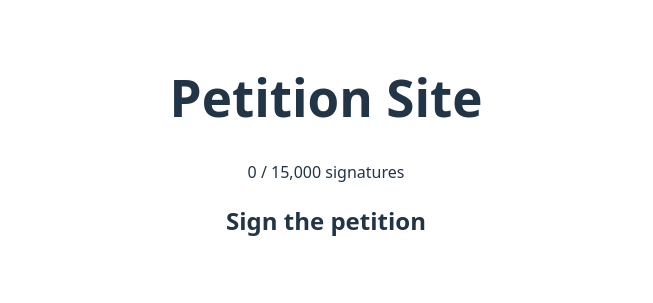
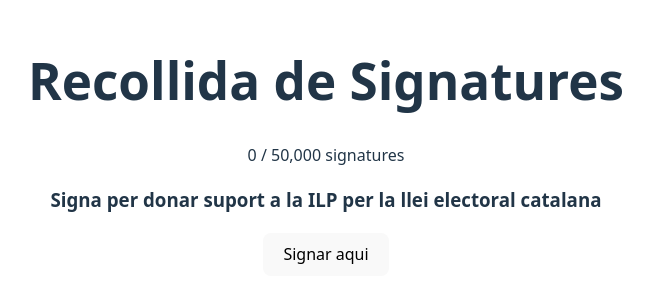
Before and after one commit to Eab0u/Catalan-Petition-Website, a React (Vite) app in the folder petition-site/: page / in a window 1280 px wide. Shown: the part 253-556 px from the top of the page, without its empty margins (314-967 px from the left). Built offline with nearby package versions, Linux system fonts and the light colour scheme.

Commit message:
Day 1 done

```diff
--- a/petition-site/src/App.tsx
+++ b/petition-site/src/App.tsx
@@ -6,8 +6,9 @@ import Counter from "./components/Counter";
 function App() {
   return (
     <div className="App">
-      <h1>Petition Site</h1>
+      <h1>Recollida de Signatures</h1>
       <Counter />
+      <h3>Signa per donar suport a la ILP per la llei electoral catalana</h3>
       <PetitionForm />
     </div>
   );
--- a/petition-site/src/components/Counter.tsx
+++ b/petition-site/src/components/Counter.tsx
@@ -2,5 +2,5 @@ import { useState } from "react";
 
 export default function Counter() {
   const [count] = useState(0);
-  return <div>{count} / 15,000 signatures</div>;
+  return <div>{count} / 50,000 signatures</div>;
 }
--- a/petition-site/src/components/PetitionForm.tsx
+++ b/petition-site/src/components/PetitionForm.tsx
@@ -1,7 +1,7 @@
 export default function PetitionForm() {
   return (
     <section>
-      <h2>Sign the petition</h2>
+      <button>Signar aqui</button>
     </section>
   );
 }
```
